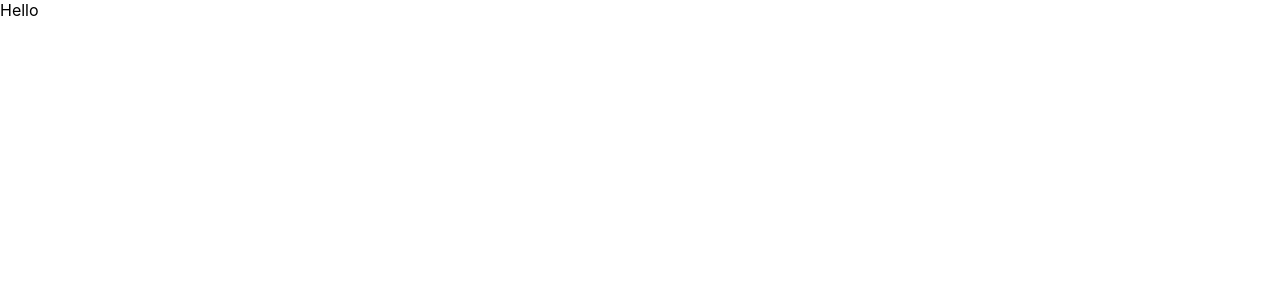
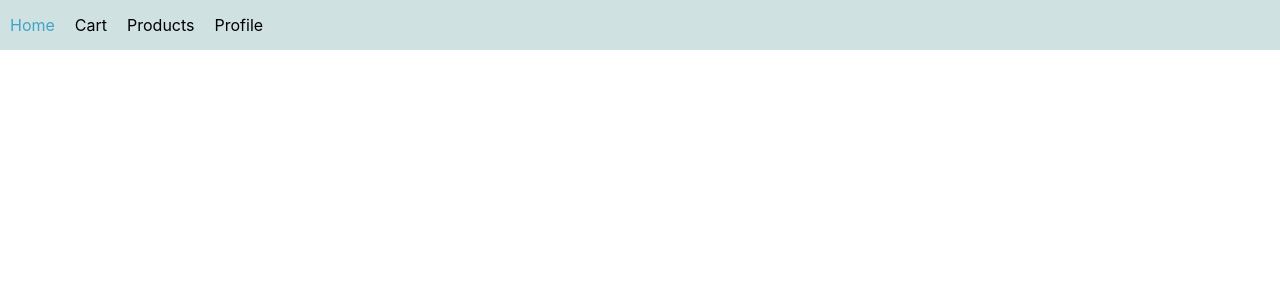
Before and after one commit to chavdarovgospodin/react-online-store, a React (Create React App) app: page / in a window 1280 px wide. Shown: the top 300 px of the page. Built offline with nearby package versions, Linux system fonts and the light colour scheme.

Commit message:
adding the navigation items component

```diff
--- a/package.json
+++ b/package.json
@@ -9,6 +9,7 @@
     "react-dom": "^16.8.6",
     "react-redux": "^7.1.0",
     "react-router": "^5.0.1",
+    "react-router-dom": "^5.0.1",
     "react-scripts": "3.0.1",
     "redux-thunk": "^2.3.0",
     "save": "^2.4.0"
--- a/src/App.js
+++ b/src/App.js
@@ -1,4 +1,10 @@
 import React from 'react';
+import NavigationItems from '../src/components/Navigation/NavigationItems/NavigationItems';
+import { BrowserRouter} from 'react-router-dom';
 
-const app = () => <div>Hello</div>;
+const app = () => (
+  <BrowserRouter>
+    <NavigationItems/>
+  </BrowserRouter>
+)
 export default app;
--- /dev/null
+++ b/src/components/Navigation/NavigationItem/NavigationItem.css
@@ -0,0 +1,17 @@
+.NavigationItem {
+	display: inline-block;
+	margin: 10px 10px;
+}
+
+.NavigationItem a {
+	text-decoration: none;
+	color: black;
+}
+
+.NavigationItem a.active {
+	color: #40a4c8;
+}
+
+.NavigationItem a:hover {
+    color: #99ccff;
+}
--- /dev/null
+++ b/src/components/Navigation/NavigationItem/NavigationItem.js
@@ -0,0 +1,13 @@
+import React from 'react';
+import './NavigationItem.css';
+import { NavLink } from 'react-router-dom';
+
+const navigationItem = props => (
+	<li className="NavigationItem">
+		<NavLink exact={props.exact} activeClassName="active" to={props.link}>
+			{props.children}
+		</NavLink>
+	</li>
+);
+
+export default navigationItem;
--- /dev/null
+++ b/src/components/Navigation/NavigationItems/NavigationItems.css
@@ -0,0 +1,15 @@
+.NavigationItems {
+	margin: 0;
+	padding: 0;
+	list-style: none;
+	display: flex;
+	align-items: center;
+	height: 100%;
+}
+
+.Navigation {
+	height: 50px;
+	background-color: #d0e1e1;
+	position: fixed;
+	width: 100%;
+}
--- /dev/null
+++ b/src/components/Navigation/NavigationItems/NavigationItems.js
@@ -0,0 +1,24 @@
+import React from 'react';
+import NavigationItem from '../NavigationItem/NavigationItem';
+import './NavigationItems.css';
+
+const navigationItem = props => (
+	<nav className="Navigation">
+		<ul className="NavigationItems">
+			<NavigationItem link="/" exact>
+				Home
+			</NavigationItem>
+			<NavigationItem link="/cart" exact>
+				Cart
+			</NavigationItem>
+			<NavigationItem link="/products" exact>
+				Products
+			</NavigationItem>
+			<NavigationItem link="/profile" exact>
+				Profile
+			</NavigationItem>
+		</ul>
+	</nav>
+);
+
+export default navigationItem;
```
Also changed, not shown: 1 other file (tests, documents, lock files or other folders).
